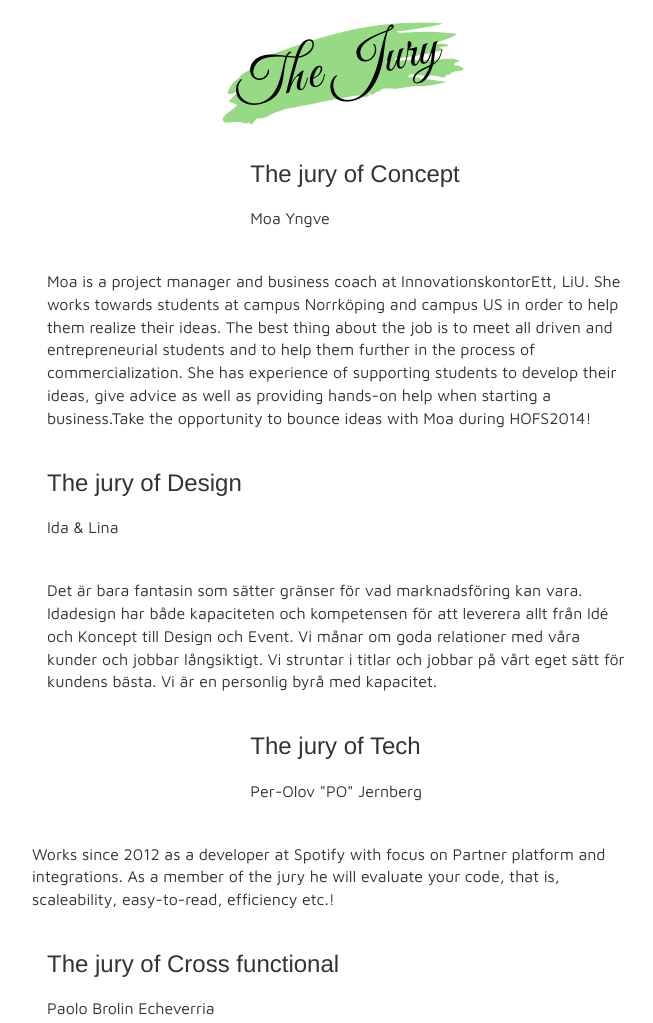
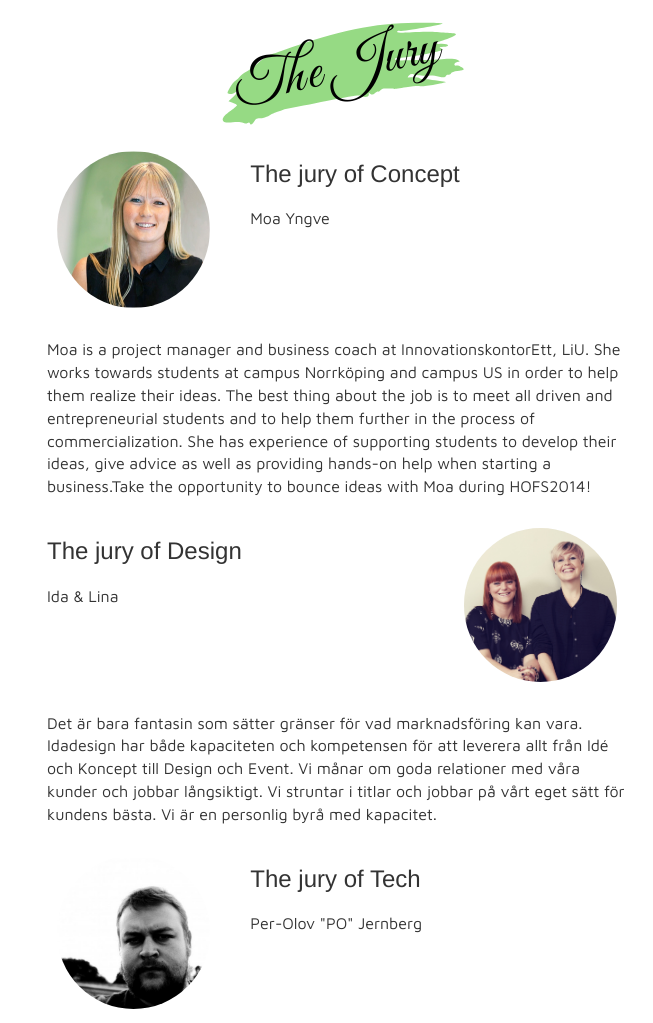
Before and after one commit to LiTHehack/Hack-out-for-Summer-2014, a plain HTML site: page index.html in a window 1280 px wide. Shown: the part 2236-3259 px from the top of the page, without its empty margins (303-956 px from the left). Drawn offline with nearby package versions, Linux system fonts and the light colour scheme; some packages are replaced by stand-ins of ours; the site is published under a folder, as on GitHub Pages, so addresses that start at the root find nothing; some icons are missing.

Commit message:
fixed relative path for jury images

```diff
--- a/index.html
+++ b/index.html
@@ -312,7 +312,7 @@
       <div id="jury-concept" class="row">
         <div class="row">
           <div class="col-xs-4">
-            <img class="img-circle img-responsive" src="/img/jury/Moa.png" alt="">
+            <img class="img-circle img-responsive" src="img/jury/Moa.png" alt="">
           </div>
           <div class="col-xs-8">
             <h3 class="jury-title">The jury of Concept</h3>
@@ -332,7 +332,7 @@
             <p class="jury-name">Ida &amp; Lina</p>
           </div>
           <div class="col-xs-4">
-            <img class="img-circle img-responsive" src="/img/jury/Ida_lina.jpg" alt="">
+            <img class="img-circle img-responsive" src="img/jury/Ida_lina.jpg" alt="">
           </div>
         </div>
         <div class="row">
@@ -344,7 +344,7 @@
       <div id="jury-tech" class="row">
         <div class="row">
           <div class="col-xs-4">
-            <img class="img-circle img-responsive" src="/img/jury/PO.jpg" alt="">
+            <img class="img-circle img-responsive" src="img/jury/PO.jpg" alt="">
           </div>
           <div class="col-xs-8">
             <h3 class="jury-title">The jury of Tech</h3>
@@ -362,7 +362,7 @@
             <p class="jury-name">Paolo Brolin Echeverria</p>
           </div>
           <div class="col-xs-4">
-            <img class="img-circle img-responsive" src="/img/jury/paolo.jpg" alt="">
+            <img class="img-circle img-responsive" src="img/jury/paolo.jpg" alt="">
           </div>
         </div>
         <div class="row">
```
